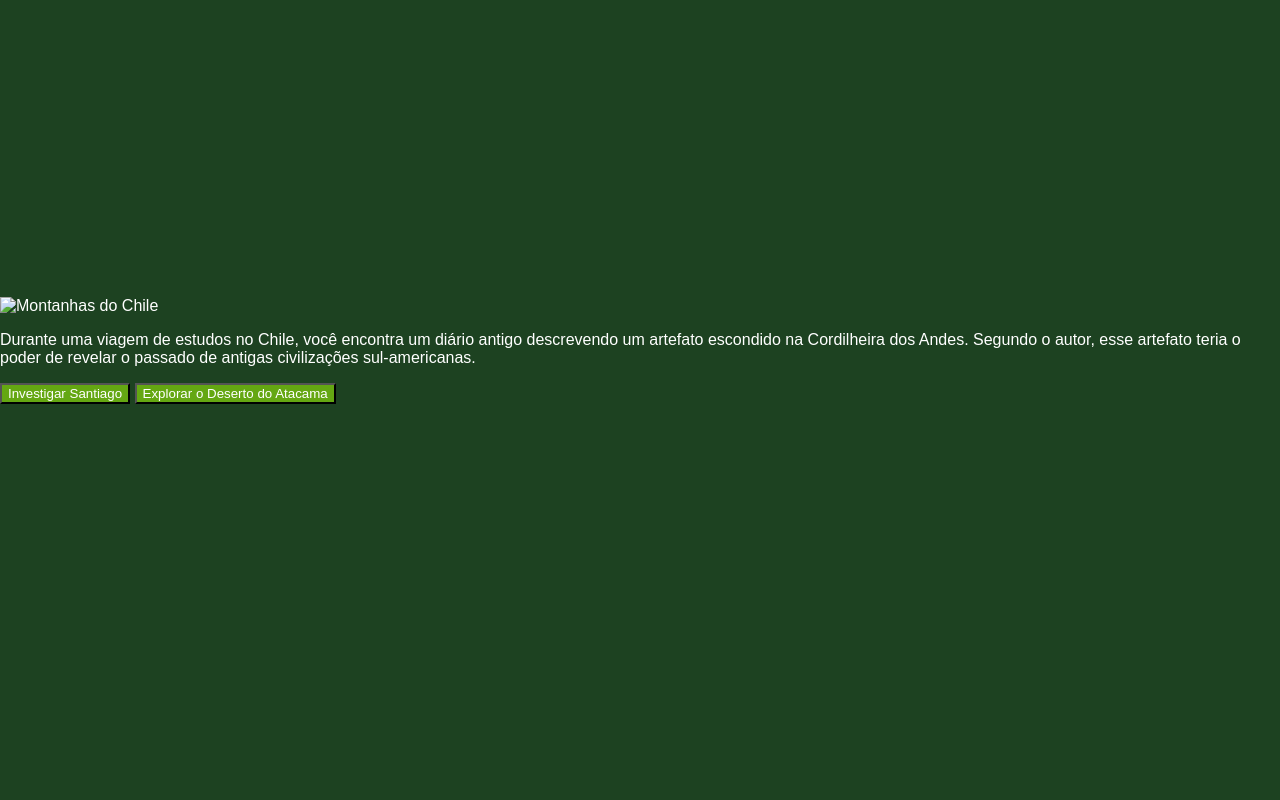
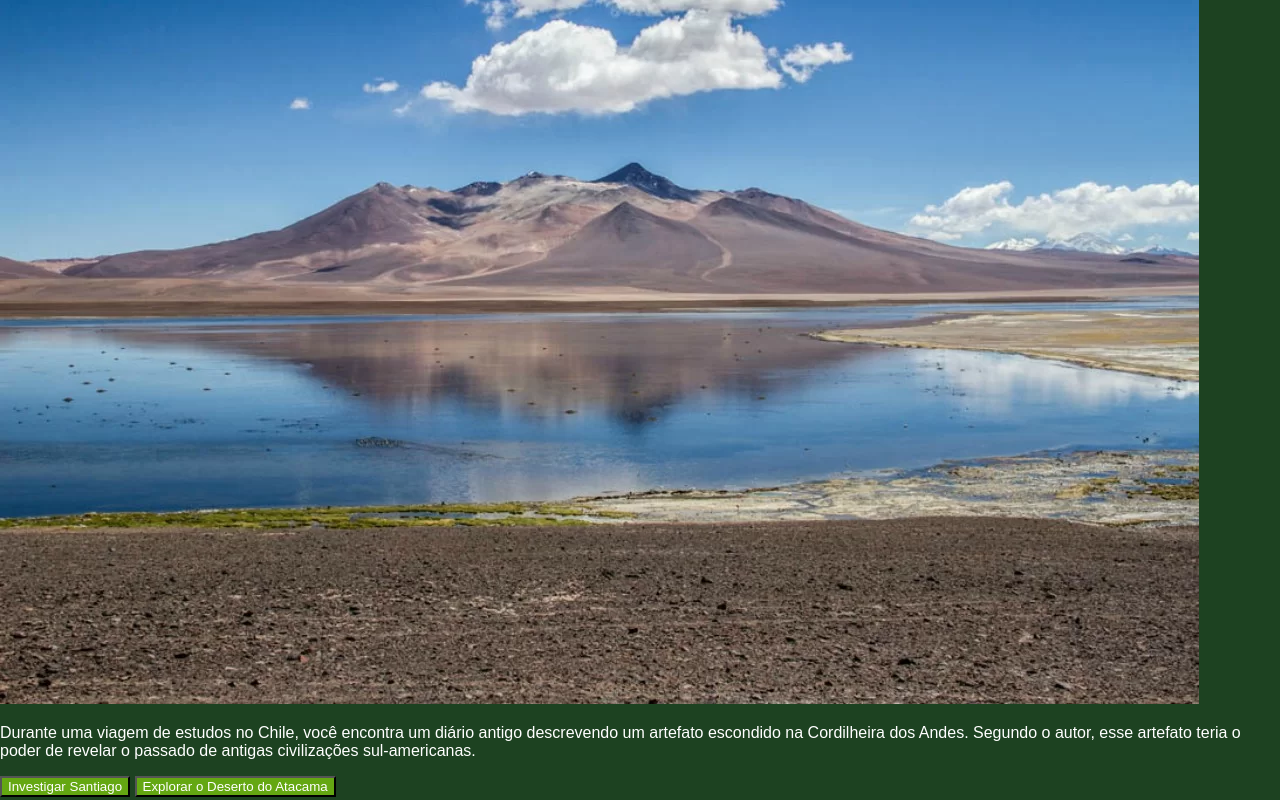
Before and after one commit to henzinho0/criando-aventura-com-HTML, a plain HTML site: page index.html in a window 1280 px wide. Drawn offline with Linux system fonts and the light colour scheme; a web font is replaced by a local one.

Commit message:
Update index.html

```diff
--- a/index.html
+++ b/index.html
@@ -13,7 +13,7 @@
     <main>
         <!-- Passo 0 - Introdução -->
         <div class="passo ativo" id="passo-0">
-            <img src="img/cenario-chile.png" alt="Montanhas do Chile">
+            <img src="PN-Nevado-Tres-Cruces.webp">
             <p>Durante uma viagem de estudos no Chile, você encontra um diário antigo descrevendo um artefato escondido na Cordilheira dos Andes. Segundo o autor, esse artefato teria o poder de revelar o passado de antigas civilizações sul-americanas.</p>
             <button class="btn-proximo" data-proximo="1">Investigar Santiago</button>
             <button class="btn-proximo" data-proximo="2">Explorar o Deserto do Atacama</button>
```
